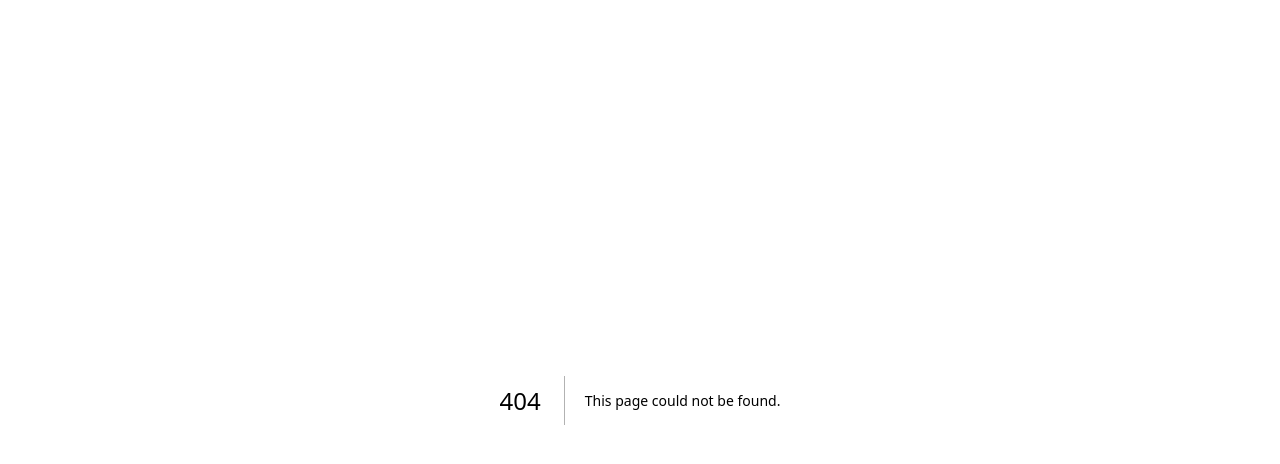
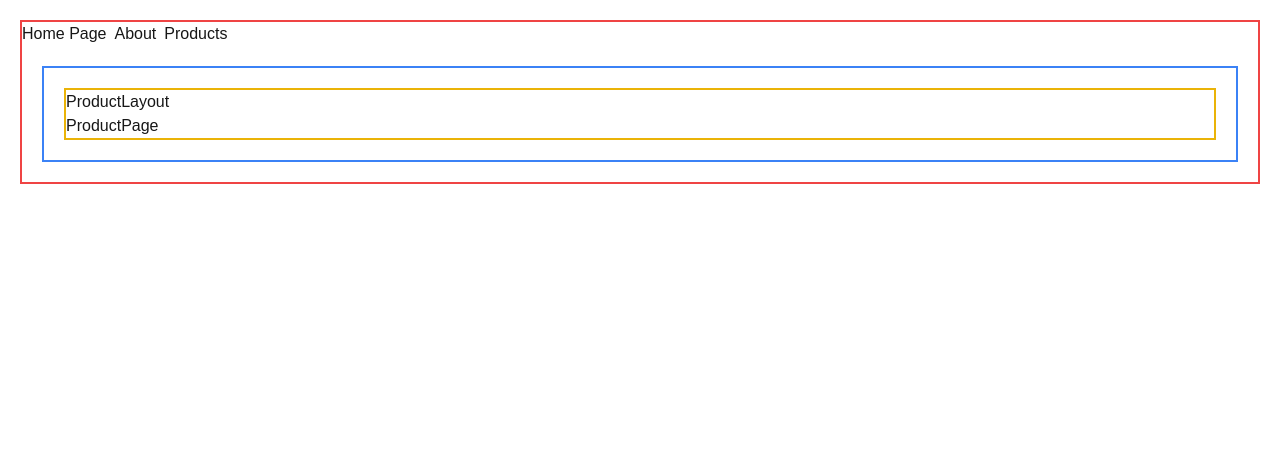
Before and after one commit to datlt2306/FPL-WEB209, a Next.js app: page /products in a window 1280 px wide. Before the commit this address had no page. Shown: the top 464 px of the page. Built offline with nearby package versions, Linux system fonts and the light colour scheme.

Commit message:
Buổi 2: Remove dashboard and settings pages; add website layout and new pages

```diff
--- a/src/app/(dashboard)/dashboard/page.tsx
+++ /dev/null
@@ -1,7 +0,0 @@
-import React from "react";
-
-const DashboardPage = () => {
-    return <div>DashboardPage</div>;
-};
-
-export default DashboardPage;
--- a/src/app/(dashboard)/dashboard/settings/page.tsx
+++ /dev/null
@@ -1,7 +0,0 @@
-import React from "react";
-
-const SettingsPage = () => {
-    return <div>SettingsPage</div>;
-};
-
-export default SettingsPage;
--- /dev/null
+++ b/src/app/(website)/about/page.tsx
@@ -0,0 +1,7 @@
+import React from "react";
+
+const AboutPage = () => {
+    return <div>AboutPage</div>;
+};
+
+export default AboutPage;
--- /dev/null
+++ b/src/app/(website)/layout.tsx
@@ -0,0 +1,13 @@
+import React from "react";
+import Header from "../components/Header";
+
+const LayoutWebsite = ({ children }: { children: React.ReactNode }) => {
+    return (
+        <div className="border-2 border-red-500 m-5">
+            <Header />
+            <div className="border-2 border-blue-500 m-5">{children}</div>
+        </div>
+    );
+};
+
+export default LayoutWebsite;
--- /dev/null
+++ b/src/app/(website)/products/[slug]/page.tsx
@@ -0,0 +1,10 @@
+"use client";
+import React, { useState } from "react";
+
+const ProductDetailPage = () => {
+    const [product, setProduct] = useState("san pham A");
+    console.log(product);
+    return <div>ProductDetailPage</div>;
+};
+
+export default ProductDetailPage;
--- /dev/null
+++ b/src/app/(website)/products/layout.tsx
@@ -0,0 +1,12 @@
+import React from "react";
+
+const ProductLayout = ({ children }: { children: React.ReactNode }) => {
+    return (
+        <div className="border-2 border-yellow-500 m-5">
+            ProductLayout
+            {children}
+        </div>
+    );
+};
+
+export default ProductLayout;
--- /dev/null
+++ b/src/app/(website)/products/page.tsx
@@ -0,0 +1,7 @@
+import React from "react";
+
+const ProductPage = () => {
+    return <div>ProductPage</div>;
+};
+
+export default ProductPage;
--- /dev/null
+++ b/src/app/components/Header.tsx
@@ -0,0 +1,14 @@
+import Link from "next/link";
+import React from "react";
+
+const Header = () => {
+    return (
+        <div className="flex space-x-2">
+            <Link href="/">Home Page</Link>
+            <Link href="/about">About</Link>
+            <Link href="/products">Products</Link>
+        </div>
+    );
+};
+
+export default Header;
--- a/src/app/layout.tsx
+++ b/src/app/layout.tsx
@@ -25,9 +25,7 @@ export default function RootLayout({
 }>) {
     return (
         <html lang="en">
-      <body
-        className={`${geistSans.variable} ${geistMono.variable} antialiased`}
-      >
+            <body className={`${geistSans.variable} ${geistMono.variable} antialiased`}>
                 {children}
             </body>
         </html>
--- a/src/app/page.tsx
+++ b/src/app/page.tsx
@@ -1,14 +1,12 @@
 import Link from "next/link";
+import LayoutWebsite from "./(website)/layout";
 
 export default function Home() {
     return (
         <>
-            <div className="flex space-x-2">
-                <Link href="/dashboard">Dashboard</Link>
-                <Link href="/dashboard/settings">Settings</Link>
-                <Link href="/signup">Signup</Link>
-                <Link href="/signin">signin</Link>
-            </div>
+            <LayoutWebsite>
+                <h1>Home Page</h1>
+            </LayoutWebsite>
         </>
     );
 }
```
Lines whose indentation alone changed are shown as unchanged.
